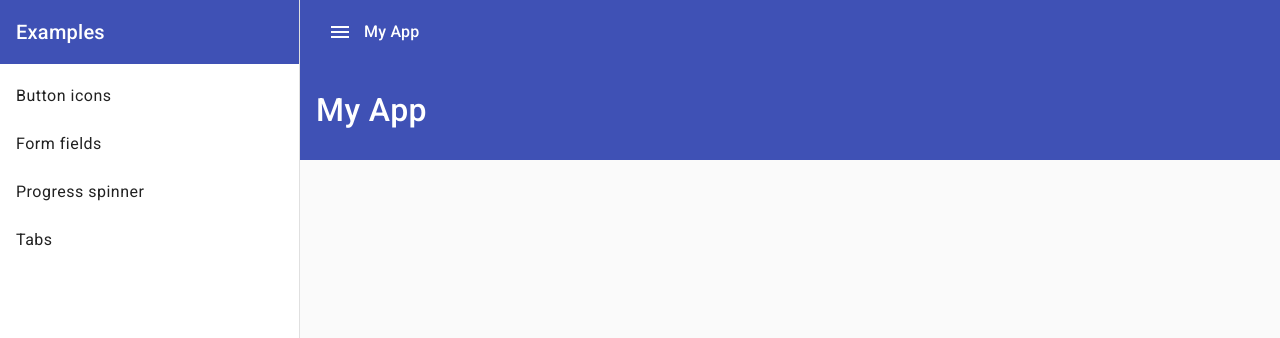
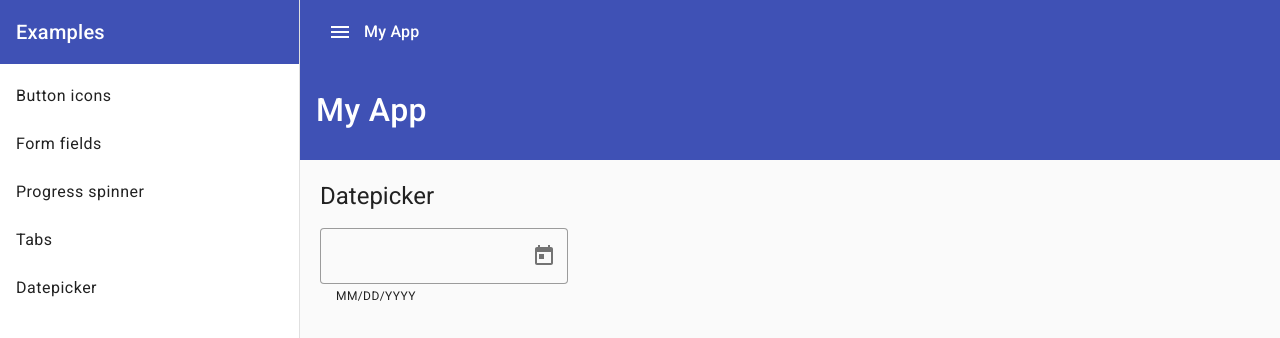
Before and after one commit to meloryayala/angular-material, an Angular app: page /datepicker in a window 1280 px wide. Before the commit this address led to /. Shown: the top 338 px of the page. Built offline with nearby package versions, Linux system fonts and the light colour scheme.

Commit message:
add datepicker

```diff
--- a/src/app/app-routing.module.ts
+++ b/src/app/app-routing.module.ts
@@ -4,12 +4,14 @@
 import { FormFieldsComponent } from './form-fields/form-fields.component';
 import { ProgressSpinnerComponent } from './progress-spinner/progress-spinner.component';
 import { TabsComponent } from './tabs/tabs.component';
+import { DatepickerComponent } from './datepicker/datepicker.component';
 
 const routes: Routes = [
   { path: 'buttonIcon', component: ButtonIconsComponent },
   { path: 'formField', component: FormFieldsComponent },
   { path: 'progressSpinner', component: ProgressSpinnerComponent },
-  { path: 'tabs', component: TabsComponent }
+  { path: 'tabs', component: TabsComponent },
+  { path: 'datepicker', component: DatepickerComponent }
 ];
 
 @NgModule({
--- a/src/app/app.component.html
+++ b/src/app/app.component.html
@@ -12,6 +12,7 @@
       <a mat-list-item routerLink="/formField">Form fields</a>
       <a mat-list-item routerLink="/progressSpinner">Progress spinner</a>
       <a mat-list-item routerLink="/tabs">Tabs</a>
+      <a mat-list-item routerLink="/datepicker">Datepicker</a>
     </mat-nav-list>
   </mat-sidenav>
   <mat-sidenav-content>
--- /dev/null
+++ b/src/app/datepicker/datepicker.component.html
@@ -0,0 +1,17 @@
+<h1>Datepicker</h1>
+
+<mat-form-field>
+<input
+  matInput
+  [matDatepicker]="picker"
+  [min]="minDate"
+  [max]="maxDate"
+>
+<mat-hint>MM/DD/YYYY</mat-hint>
+<mat-datepicker-toggle matIconSuffix [for]="picker"></mat-datepicker-toggle>
+<mat-datepicker
+  #picker
+  [startAt]="startDate"
+  [touchUi]="isTouchDevice"
+></mat-datepicker>
+</mat-form-field>
--- /dev/null
+++ b/src/app/datepicker/datepicker.component.ts
@@ -0,0 +1,20 @@
+import { Component } from '@angular/core';
+import { Platform } from '@angular/cdk/platform';
+
+@Component({
+  selector: 'app-datepicker',
+  templateUrl: './datepicker.component.html',
+  styleUrls: ['./datepicker.component.scss']
+})
+export class DatepickerComponent {
+  startDate = new Date(2024, 2, 23)
+  minDate = new Date(2024, 2, 22)
+  maxDate = new Date(2024, 6, 23)
+
+  constructor(private platform: Platform) {
+  }
+
+  get isTouchDevice() {
+    return this.platform.ANDROID || this.platform.IOS
+  }
+}
```
Also changed, not shown: src/app/app.module.ts (+9 -2 lines), src/app/datepicker/datepicker.component.scss (added).
